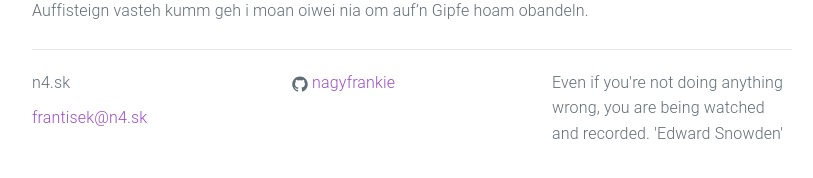
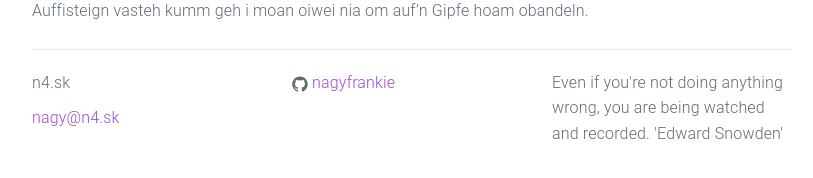
Before and after one commit to nagyfrankie/photos, a Jekyll site: the page built from about.md, in a window 1280 px wide. Shown: the part 262-440 px from the top of the page, without its empty margins (228-1041 px from the left). Built offline with Jekyll 4.4.1, drawn with Linux system fonts in a browser that asks for light colours.

Commit message:
Update _config.yml

```diff
--- a/_config.yml
+++ b/_config.yml
@@ -1,6 +1,6 @@
 # Site settings
 title: n4.sk
-email: frantisek@n4.sk
+email: nagy@n4.sk
 description: "Even if you're not doing anything wrong, you are being watched and recorded. 'Edward Snowden'"
 baseurl: "/" # the subpath of your site, e.g. /blog
 url: "https://n4.sk" # the base hostname & protocol for your site
```
